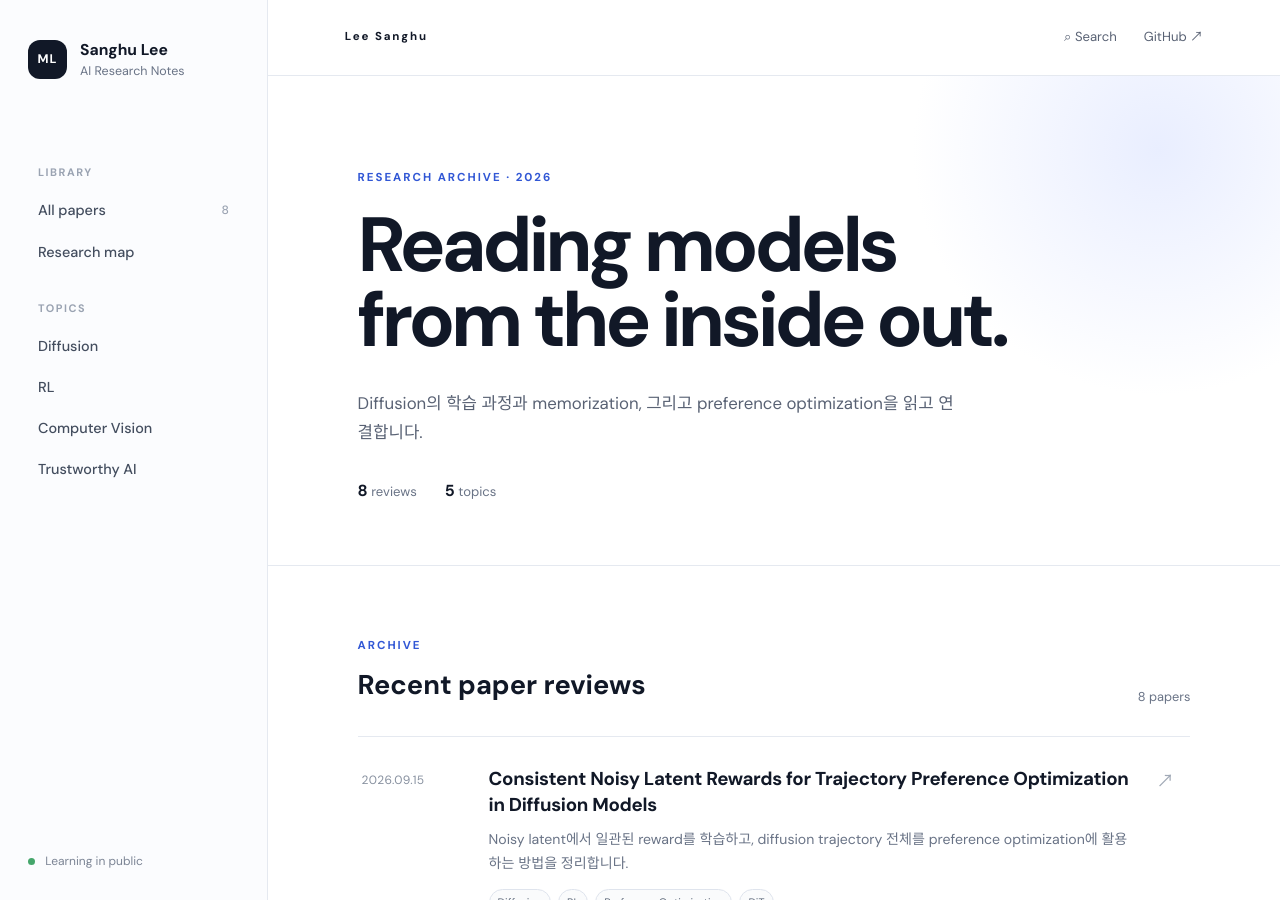
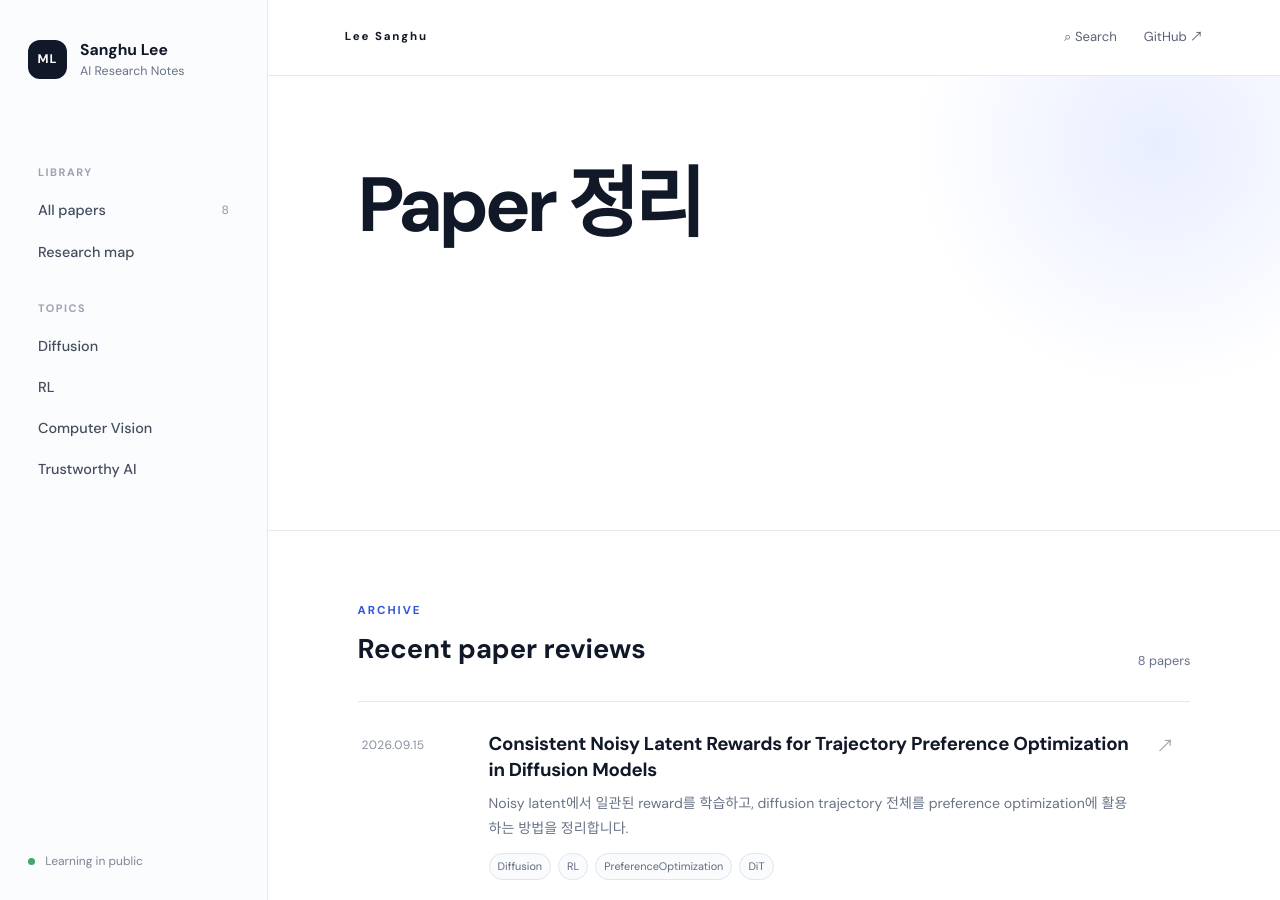
Before and after one commit to leessanghu/leessanghu.github.io, a Jekyll site: the page built from index.md, in a window 1280 px wide and 900 px high. Built offline with Jekyll 4.4.1, drawn with Linux system fonts in a browser that asks for light colours.

Commit message:
Simplify hero to Paper 정리

```diff
--- a/_layouts/home.html
+++ b/_layouts/home.html
@@ -2,10 +2,7 @@
 layout: default
 ---
 <section class="home-hero">
-  <p class="eyebrow">RESEARCH ARCHIVE · 2026</p>
-  <h1>Reading models<br>from the inside out.</h1>
-  <p class="hero-copy">Diffusion의 학습 과정과 memorization, 그리고 preference optimization을 읽고 연결합니다.</p>
-  <div class="hero-stats"><span><strong>{{ site.posts.size }}</strong> reviews</span><span><strong>5</strong> topics</span></div>
+  <h1>Paper 정리</h1>
 </section>
 <section class="archive-section">
   <div class="section-heading"><div><p class="eyebrow">ARCHIVE</p><h2 id="archiveTitle">Recent paper reviews</h2></div><span id="visibleCount">{{ site.posts.size }} papers</span></div>
```
